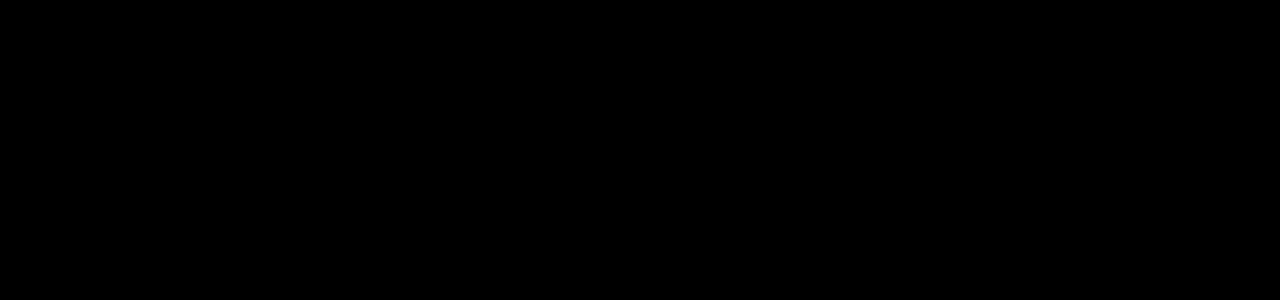
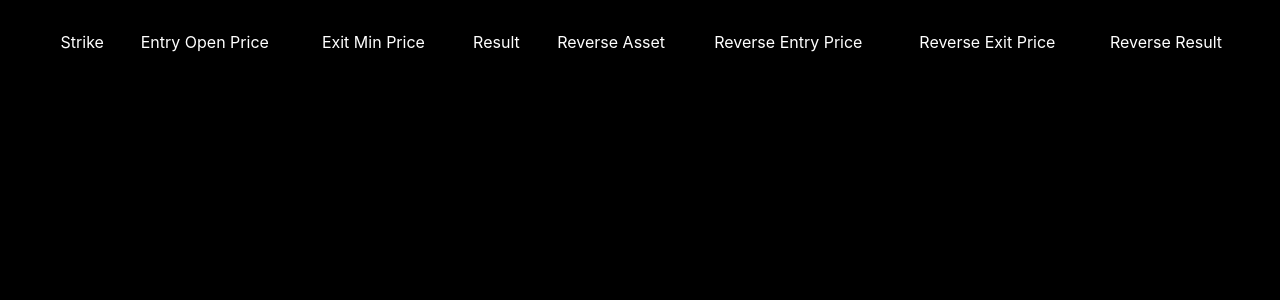
Before and after one commit to GBDM97/OptionsReplay, a React (Create React App) app in the folder ReactApp/optionsreplay/: page / in a window 1280 px wide. Shown: the top 300 px of the page. Built offline with nearby package versions, Linux system fonts and the light colour scheme.

Commit message:
py script generating complete data.json

```diff
--- a/ReactApp/optionsreplay/src/pages/TrendingAssetsPage.tsx
+++ b/ReactApp/optionsreplay/src/pages/TrendingAssetsPage.tsx
@@ -1,8 +1,54 @@
-import jsonData from "../data/data.json";
+import data from "../data/data.json";
 import SelectComponent from "../components/SelectComponent";
+import styled from "styled-components";
 
-const TrendingAssetsPage = () => {
-  return <></>;
+const TrendingAssetsPage: React.FC<{}> = ({}) => {
+  const Table = styled.table`
+    width: 100%;
+    border-collapse: collapse;
+    background-color: black;
+  `;
+
+  const TableHead = styled.thead`
+    background-color: black;
+    color: white;
+    position: sticky;
+    top: 0;
+  `;
+
+  const TableRow = styled.tr`
+    color: white;
+    &:nth-child(even) {
+      background-color: #232323;
+    }
+  `;
+
+  const TableHeaderCell = styled.th`
+    padding: 12px;
+    text-align: left;
+    font-weight: 400;
+  `;
+
+  const TableCell = styled.td`
+    padding: 12px;
+  `;
+
+  return (
+    <Table>
+      <TableHead>
+        <TableHeaderCell />
+        <TableHeaderCell>Strike</TableHeaderCell>
+        <TableHeaderCell>Entry Open Price</TableHeaderCell>
+        <TableHeaderCell>Exit Min Price</TableHeaderCell>
+        <TableHeaderCell>Result</TableHeaderCell>
+        <TableHeaderCell>Reverse Asset</TableHeaderCell>
+        <TableHeaderCell>Reverse Entry Price</TableHeaderCell>
+        <TableHeaderCell>Reverse Exit Price</TableHeaderCell>
+        <TableHeaderCell>Reverse Result</TableHeaderCell>
+      </TableHead>
+      <tbody></tbody>
+    </Table>
+  );
 };
 
 export default TrendingAssetsPage;
```
Also changed, not shown: 1 other file (tests, documents, lock files or other folders).
